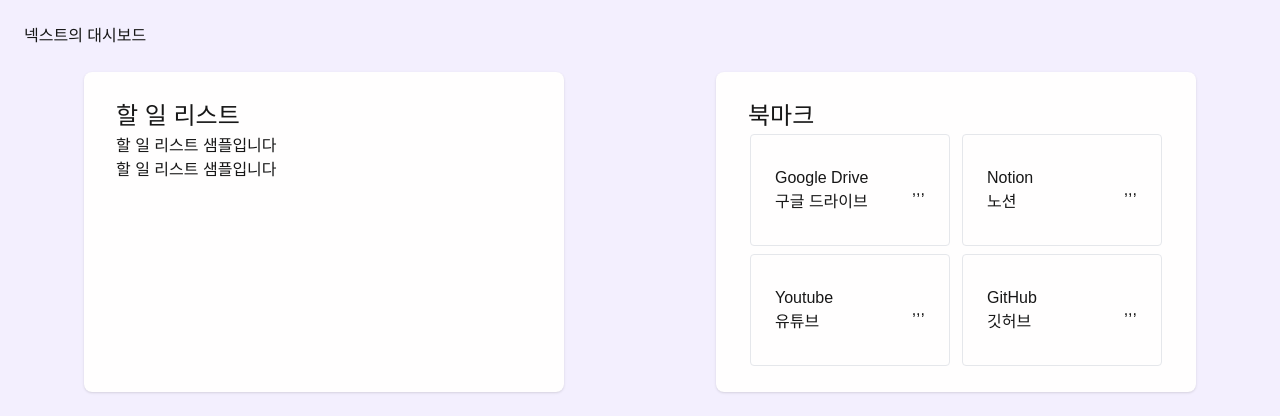
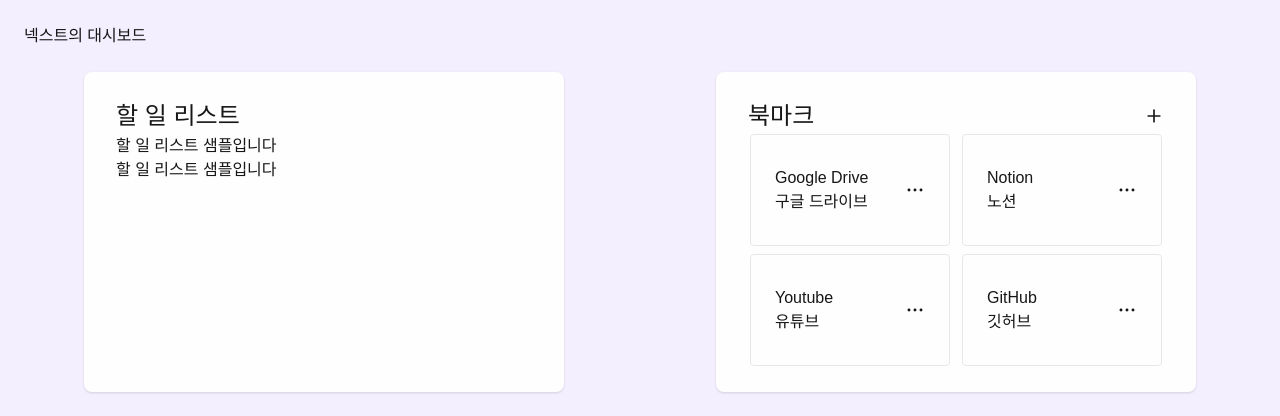
Before and after one commit to OSSCA3/TodoBoard, a Next.js app: page / in a window 1280 px wide. Shown: the top 416 px of the page. Built offline with nearby package versions, Linux system fonts and the light colour scheme.

Commit message:
style: cursor pointer 및 icon 추가

```diff
--- a/src/components/home/bookmark/book-mark-card.tsx
+++ b/src/components/home/bookmark/book-mark-card.tsx
@@ -1,17 +1,19 @@
 import { BookmarkItem } from '@/types/bookmark';
 import React from 'react';
+import { IoIosMore } from 'react-icons/io';
 
 interface BookMarkCardProps {
   bookmark: BookmarkItem;
 }
 const BookMarkCard = ({ bookmark }: BookMarkCardProps) => {
   return (
-    <div className="min-w-[200px] max-w-[270px] border rounded min-h-28 max-h-32 flex gap-2 justify-between items-center p-6">
-      <div>
+    <div className="min-w-[200px] max-w-[270px] border rounded min-h-28 max-h-32 flex justify-between items-center p-6">
+      <div className="cursor-pointer">
         <div>{bookmark.title}</div>
         <div>{bookmark.description}</div>
       </div>
-      <div>,,,</div>
+
+      <IoIosMore className="text-xl cursor-pointer" />
     </div>
   );
 };
--- a/src/components/home/bookmark/book-mark.tsx
+++ b/src/components/home/bookmark/book-mark.tsx
@@ -1,11 +1,15 @@
 import React from 'react';
+import { FiPlus } from 'react-icons/fi';
 import { mockBookmarkData } from '@/mocks/dashboard';
 import BookMarkCard from './book-mark-card';
 
 const BookMark = () => {
   return (
     <div className="rounded-xl h-full">
-      <h2>북마크</h2>
+      <div className="flex justify-between items-center">
+        <h2>북마크</h2>
+        <FiPlus className="text-xl cursor-pointer" />
+      </div>
       <div className="grid justify-items-center grid-cols-2 gap-2">
         {mockBookmarkData.map((bookmark) => (
           <BookMarkCard bookmark={bookmark} />
```
